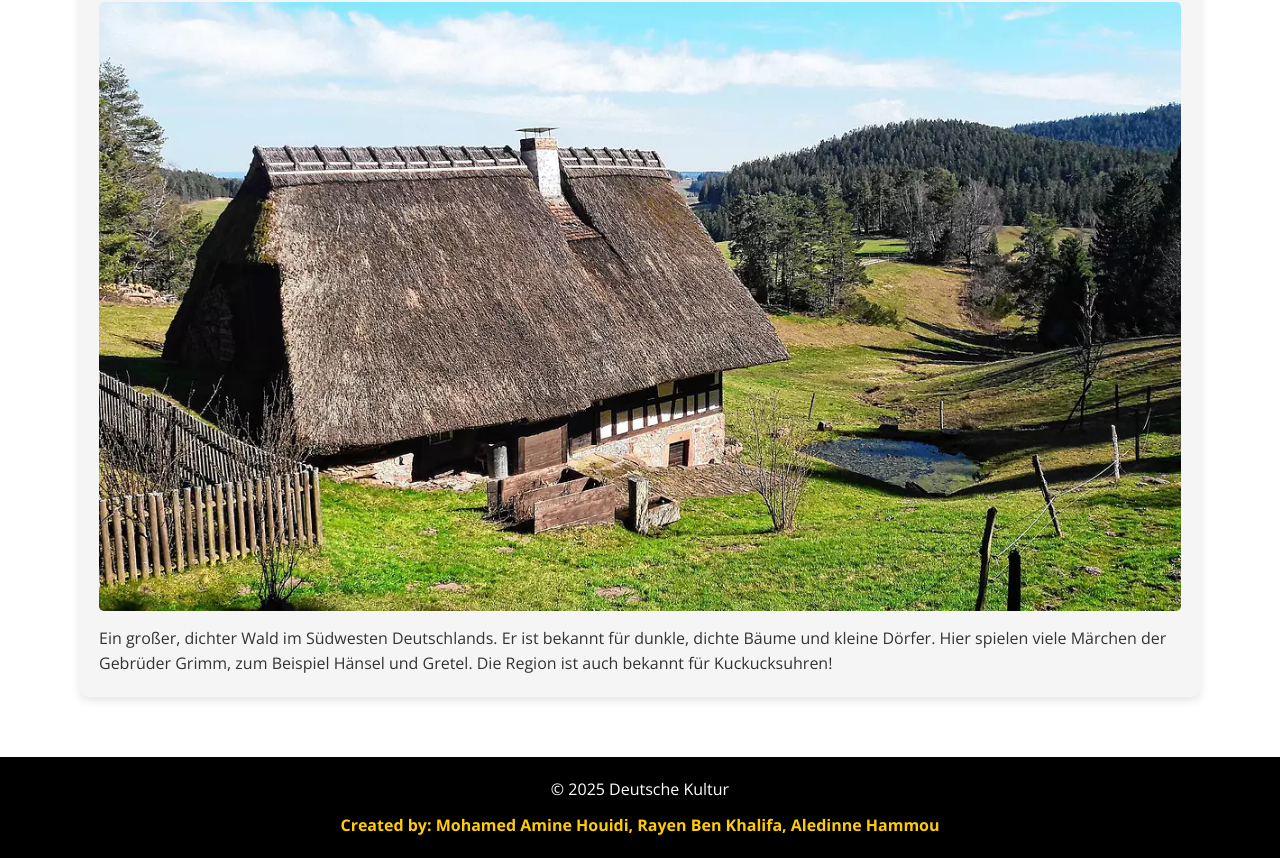
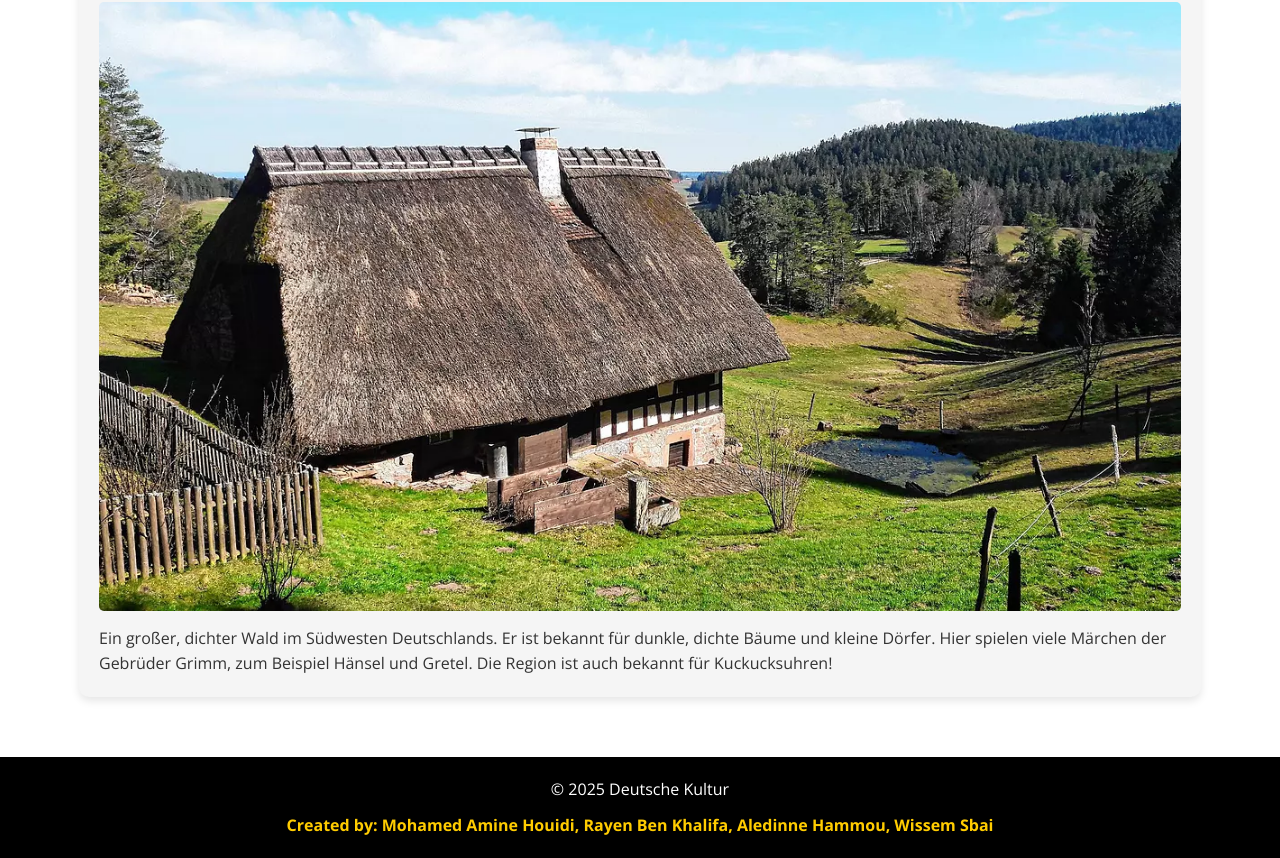
Before and after one commit to AMINEhclh/german, a plain HTML site: page index.html in a window 1280 px wide. Shown: the part 8410-9268 px from the top of the page. Drawn offline with nearby package versions, Linux system fonts and the light colour scheme.

Commit message:
Update index.html

```diff
--- a/index.html
+++ b/index.html
@@ -176,7 +176,7 @@
     <footer>
         <div class="container">
             <p>&copy; 2025 Deutsche Kultur</p>
-            <p class="creators">Created by: Mohamed Amine Houidi, Rayen Ben Khalifa, Aledinne Hammou</p>
+            <p class="creators">Created by: Mohamed Amine Houidi, Rayen Ben Khalifa, Aledinne Hammou, Wissem Sbai</p>
         </div>
     </footer>
 
```
